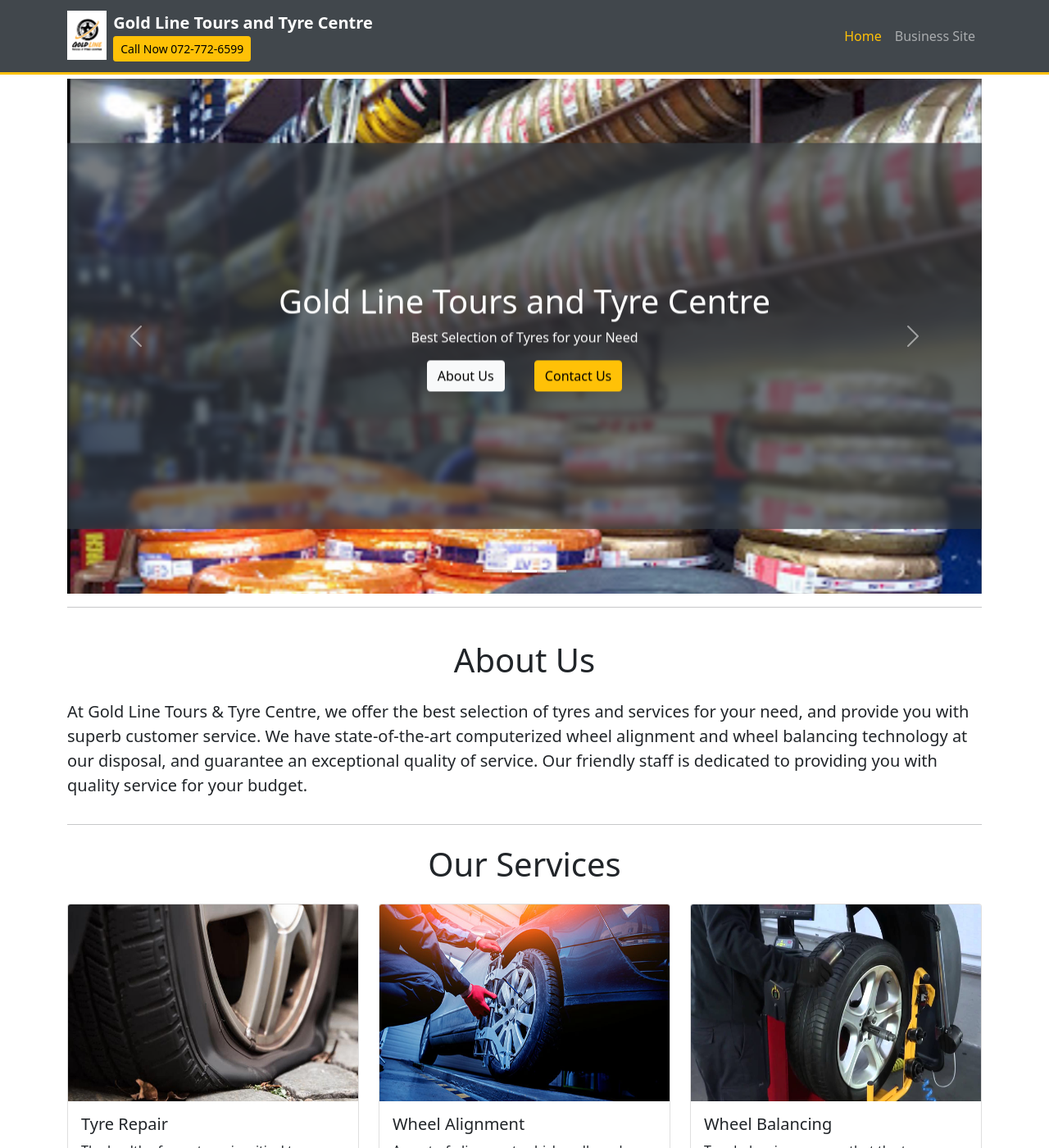
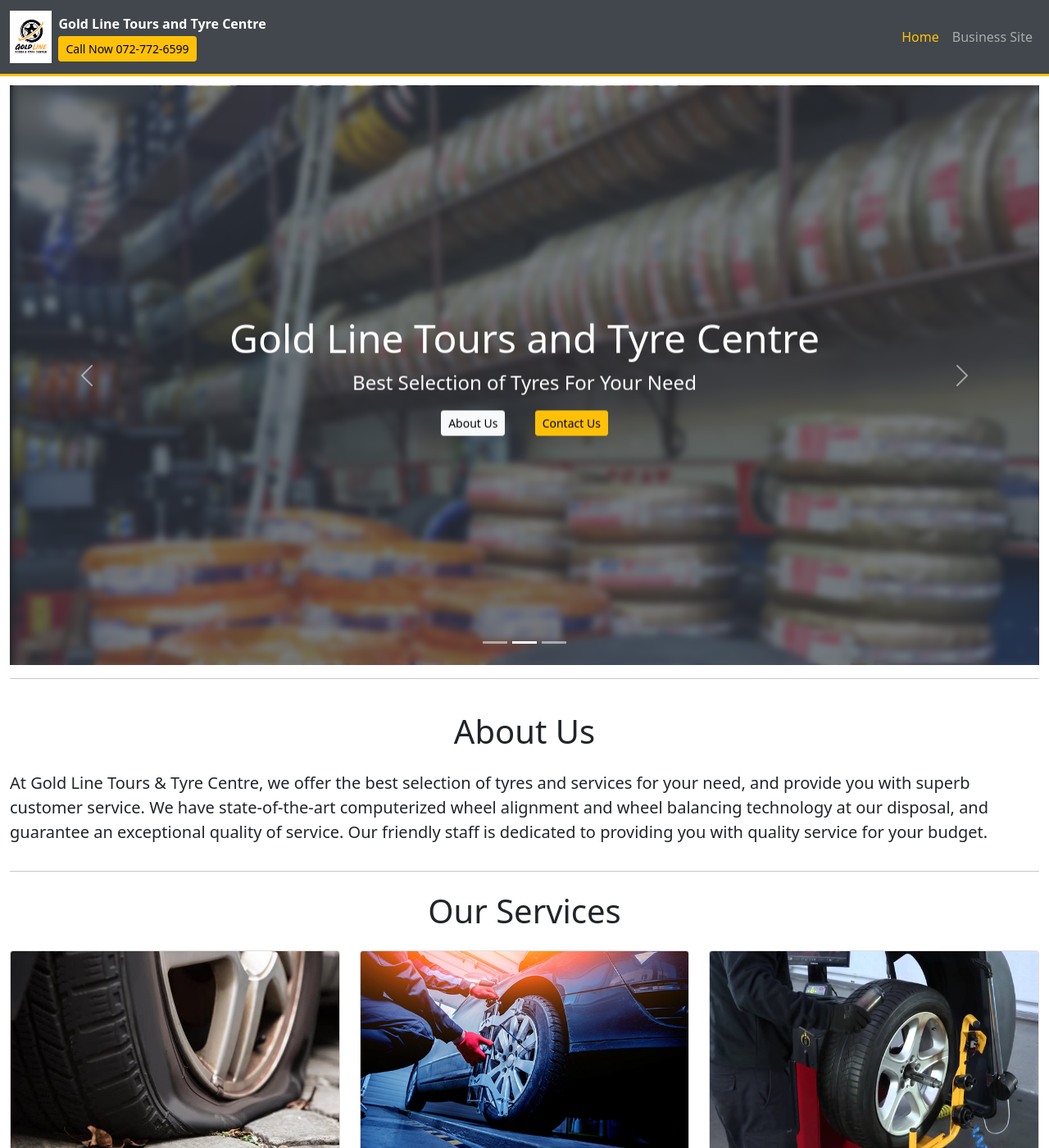
Before and after one commit to yasithdev/goldlinetyre.lk, a Jekyll site: the page built from index.html, in a window 1280 px wide and 1400 px high. Shown: the whole window at 82% size. Built offline with Jekyll 4.4.1, drawn with Linux system fonts in a browser that asks for light colours.

Commit message:
responsive improvements

```diff
--- a/_includes/footer.html
+++ b/_includes/footer.html
@@ -1,9 +1,9 @@
 <footer class="container-fluid mb-0 m-0 p-0" style="border-top: 2px solid #ffc107;" id="contact">
   <div class="row text-white">
     <div class="col-12 col-md-6 text-right pe-0">
-      <iframe
+      <iframe width="100%" height="100%"
         src="https://www.google.com/maps/embed?pb=!1m18!1m12!1m3!1d3961.316639004986!2d79.87023161549895!3d6.852596895047836!2m3!1f0!2f0!3f0!3m2!1i1024!2i768!4f13.1!3m3!1m2!1s0x3ae25b01bcda7785%3A0x874f3d2c37fc1b8e!2sGold%20Line%20Tours%20%26%20Tyre%20Centre%20(Pvt)%20Ltd!5e0!3m2!1sen!2sus!4v1614562145769!5m2!1sen!2sus"
-        style="border:0; width: 100%; height: 100%; min-height: 300px;" allowfullscreen="false" loading="lazy"></iframe>
+        style="border:0; min-height: 300px; min-width: 0; max-width: 100vw;" allowfullscreen="false" loading="lazy"></iframe>
     </div>
     <div class="col-12 col-md-6 bg-dark py-3 ps-4 m-0">
       <p><strong class="text-warning">Call Us</strong><br><a class="text-white" href="tel:+94777726599">072-772-6599</a></p>
--- a/_includes/nav.html
+++ b/_includes/nav.html
@@ -1,17 +1,15 @@
 <nav class="navbar navbar-expand-lg navbar-dark fixed-top" style="border-bottom: 3px solid #ffc107;">
-    <div class="container">
-        <div class="navbar-brand" rel="author" href="{{ " /" | relative_url }}">
-            <div class="d-flex flex-row">
-                <img style="height: 3em" src="{{ site.baseurl }}/assets/img/logo.png" alt="logo">
-                <div class="ms-2">
-                    <strong>{{ site.title | escape }}</strong> <br>
-                    <a role="button" class="btn btn-warning btn-sm" href="tel:+94727726599">Call Now 072-772-6599</a>
-                </div>
+    <div class="container-fluid">
+        <div class="navbar-brand d-flex flex-row">
+            <img class="d-none d-md-block me-2" style="height: 3.2em" src="{{ site.baseurl }}/assets/img/logo.png" alt="logo">
+            <div class="m-0 p-0" style="max-width: 0.7vw;">
+                <strong style="font-size: 0.8em;">{{ site.title | escape }}</strong> <br>
+                <a role="button" class="btn btn-warning btn-sm" href="tel:+94727726599">Call Now 072-772-6599</a>
             </div>
         </div>
 
-        <button class="navbar-toggler" type="button" data-bs-toggle="collapse" data-bs-target="#navbarSupportedContent" aria-controls="navbarSupportedContent" aria-expanded="false"
-            aria-label="Toggle navigation">
+        <button class="navbar-toggler" style="font-size: 0.8em;" type="button" data-bs-toggle="collapse" data-bs-target="#navbarSupportedContent" aria-controls="navbarSupportedContent"
+            aria-expanded="false" aria-label="Toggle navigation">
             <span class="navbar-toggler-icon"></span>
         </button>
         <div class="collapse navbar-collapse" style="flex-grow: 0;" id="navbarSupportedContent">
--- a/_layouts/default.html
+++ b/_layouts/default.html
@@ -46,56 +46,14 @@
       -moz-backdrop-filter: blur(4px);
       -webkit-backdrop-filter: blur(4px);
     }
-
-    @media (max-width: 1200px) {
-      legend {
-        font-size: calc(1.275rem + 0.3vw);
-      }
-
-      h1,.h1 {
-        font-size: calc(1.375rem + 1.5vw);
-      }
-
-      h2,.h2 {
-        font-size: calc(1.325rem + 0.9vw);
-      }
-
-      h3, .h3 {
-        font-size: calc(1.3rem + 0.6vw);
-      }
-
-      h4, .h4 {
-        font-size: calc(1.275rem + 0.3vw);
-      }
-
-      .display-1 {
-        font-size: calc(1.725rem + 5.7vw);
-      }
-
-      .display-2 {
-        font-size: calc(1.675rem + 5.1vw);
-      }
-
-      .display-3 {
-        font-size: calc(1.575rem + 3.9vw);
-      }
-
-      .display-4 {
-        font-size: calc(1.475rem + 2.7vw);
-      }
-
-      .close {
-        font-size: calc(1.275rem + 0.3vw);
-      }
-    }
   </style>
 </head>
 
 <body>
   {%- include nav.html -%}
 
-  <main class="py-5 mt-5">
-    <div class="container page-content">
+  <main style="margin-top: 6.5em;">
+    <div class="container-fluid">
       {{ content }}
     </div>
   </main>
--- a/index.html
+++ b/index.html
@@ -4,9 +4,30 @@ title: 'Home'
 permalink: '/'
 ---
 
+<style>
+  @media screen and (min-width: 992px) {
+    .carousel .carousel-title {
+      font-size: 4em;
+    }
+
+    .carousel .carousel-text {
+      font-size: 2em !important;
+    }
+  }
+  @media screen and (min-width: 768px) {
+    .carousel .carousel-title {
+      font-size: 3em;
+    }
+
+    .carousel .carousel-text {
+      font-size: 1.5em !important;
+    }
+  }
+</style>
+
 <!-- Carousel -->
 <div id="main-carousel" class="carousel slide mb-3" data-bs-ride="carousel">
-  <ol class="carousel-indicators">
+  <ol class="carousel-indicators d-none d-sm-flex">
     <li data-bs-target="#main-carousel" data-bs-slide-to="0" class="active"></li>
     <li data-bs-target="#main-carousel" data-bs-slide-to="1"></li>
     <li data-bs-target="#main-carousel" data-bs-slide-to="2"></li>
@@ -14,34 +35,34 @@ permalink: '/'
   <div class="carousel-inner">
     <div class="carousel-item active">
       <img class="d-block w-100 img-fluid" src="{{ site.baseurl }}/assets/img/carousel/image-1.png" alt="Shop Exterior">
-      <div class="carousel-caption cc h-75">
-        <h1>Gold Line Tours and Tyre Centre</h1>
-        <p class="w-75 w-md-50">Tyres | Tyre Repair | Wheel Alignment | Wheel Balancing</p>
+      <div class="carousel-caption cc h-100">
+        <h3 class="carousel-title">Gold Line Tours and Tyre Centre</h3>
+        <p class="carousel-text w-75 w-md-50" style="font-size: small;">Tyres | Tyre Repair | Wheel Alignment | Wheel Balancing</p>
         <div class="d-flex justify-items-center" style="gap: 1em;">
-          <a role="button" class="btn btn-light" href="#about">About Us</a>&nbsp;
-          <a role="button" class="btn btn-warning" href="#contact">Contact Us</a>
+          <a role="button" class="btn btn-light btn-sm" href="#about">About Us</a>&nbsp;
+          <a role="button" class="btn btn-warning btn-sm" href="#contact">Contact Us</a>
         </div>
       </div>
     </div>
     <div class="carousel-item">
       <img class="d-block w-100 img-fluid" src="{{ site.baseurl }}/assets/img/carousel/image-2.png" alt="Shop Interior">
-      <div class="carousel-caption cc h-75">
-        <h1>Gold Line Tours and Tyre Centre</h1>
-        <p class="w-75 w-md-50">Best Selection of Tyres for your Need</p>
+      <div class="carousel-caption cc h-100">
+        <h3 class="carousel-title">Gold Line Tours and Tyre Centre</h3>
+        <p class="carousel-text w-75 w-md-50" style="font-size: small;">Best Selection of Tyres For Your Need</p>
         <div class="d-flex justify-items-center" style="gap: 1em;">
-          <a role="button" class="btn btn-light" href="#about">About Us</a>&nbsp;
-          <a role="button" class="btn btn-warning" href="#contact">Contact Us</a>
+          <a role="button" class="btn btn-light btn-sm" href="#about">About Us</a>&nbsp;
+          <a role="button" class="btn btn-warning btn-sm" href="#contact">Contact Us</a>
         </div>
       </div>
     </div>
     <div class="carousel-item">
       <img class="d-block w-100" src="{{ site.baseurl }}/assets/img/carousel/image-3.png" alt="Tyre Selection">
-      <div class="carousel-caption cc h-75">
-        <h1>Gold Line Tours and Tyre Centre</h1>
-        <p class="w-75 w-md-50">Latest-Technology Computerized Wheel Alignment and Wheel Balancing</p>
+      <div class="carousel-caption cc h-100">
+        <h3 class="carousel-title">Gold Line Tours and Tyre Centre</h3>
+        <p class="carousel-text w-75 w-md-50" style="font-size: small;">Computerized Wheel Alignment and Wheel Balancing</p>
         <div class="d-flex justify-items-center" style="gap: 1em;">
-          <a role="button" class="btn btn-light" href="#about">About Us</a>&nbsp;
-          <a role="button" class="btn btn-warning" href="#contact">Contact Us</a>
+          <a role="button" class="btn btn-light btn-sm" href="#about">About Us</a>&nbsp;
+          <a role="button" class="btn btn-warning btn-sm" href="#contact">Contact Us</a>
         </div>
       </div>
     </div>
```
